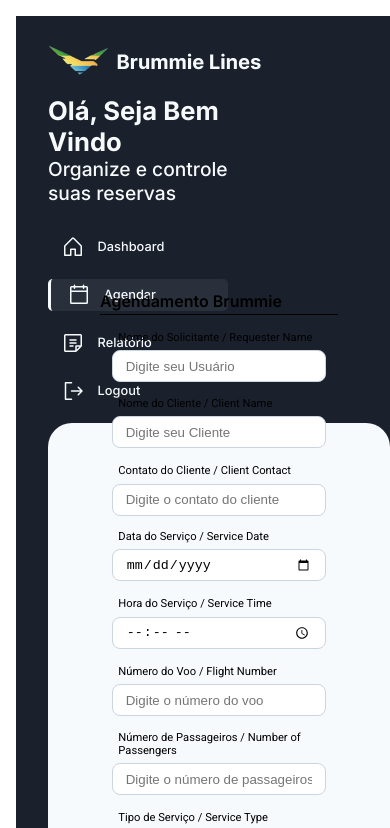
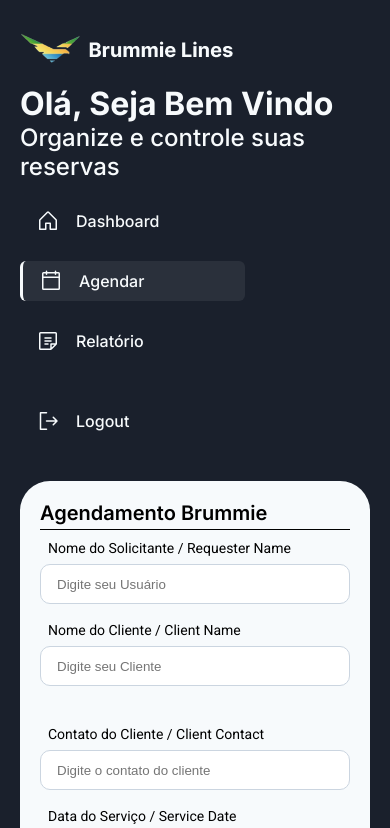
Before and after one commit to JuanBarcelos/Travel-Booking-System-, a React (Vite) app: page /booking in a window 390 px wide. Shown: the top 828 px of the page. Built offline with nearby package versions, Linux system fonts and the light colour scheme.

Commit message:
add responsividade

```diff
--- a/src/components/menu/Menu.css
+++ b/src/components/menu/Menu.css
@@ -56,13 +56,13 @@
     font-weight: 500;
 }
 
-footer{
+#menu-footer{
     cursor: pointer;
     margin-bottom: 4rem;
 }
 
 #menu-navigation ul a:hover,
-footer:hover{
+#menu-footer:hover{
     border-radius: .6rem;
     border-bottom: 3px solid var(--bg-dash, #F7FAFC);
     background: rgba(255, 255, 255, 0.07);
@@ -88,3 +88,11 @@
     background: rgba(255, 255, 255, 0.07);
     box-shadow: 0;
 }
+
+@media screen and (max-width: 912px) {
+    #menu-section {
+        justify-content: flex-start;
+        gap: 2rem;
+        flex: 0;
+    }
+}
--- a/src/components/modal-booking-details/ModalBooking.css
+++ b/src/components/modal-booking-details/ModalBooking.css
@@ -157,3 +157,46 @@
     background-color: #F7FAFC;
     color: #ff0000;
 }
+
+@media screen and (max-width: 430px) {
+    .modal-content {
+        padding: 2rem;
+    }
+
+    .close-button {
+        padding: .2rem;
+    }
+
+    .detales-warpper .detales-title h2{
+        font-size: 2rem;
+    }
+
+    .detales-warpper .detales-title h3{
+        font-size: 1.6rem;
+    }
+
+    .detales-warpper .detales-container{
+        align-items: flex-start;
+    }
+
+    .detales-warpper .detales-container .detale-content {
+        width: 100%;
+        flex-wrap: wrap;
+    }
+
+    .detales-warpper .detales-container .detale-content .title ,
+    .detales-warpper .detales-container .detale-content-observations .title{
+        flex: 1;
+        font-size: 1.4rem;
+    }
+
+    .detales-warpper .detales-container .detale-content .conteudo{
+        flex: .5;
+        font-size: 1.2rem;
+        text-align: right;
+    }
+
+    .detales-warpper .detales-container .detale-content-observations .conteudo{
+        font-size: 1.2rem;
+    }
+}
--- a/src/components/modal-booking-details/ModalBooking.jsx
+++ b/src/components/modal-booking-details/ModalBooking.jsx
@@ -1,32 +1,9 @@
-import { useNavigate } from 'react-router-dom';
-import { deleteBooking } from '../../script/delete-booking';
 import './ModalBooking.css';
 import { X } from '@phosphor-icons/react';
 import { formatDate } from '../../script/server-booking';
-import { toast } from 'react-toastify';
 
 export default function ModalBooking({ booking, onClose }) {
-    const navigate = useNavigate();
     const dataServico = formatDate(booking.dataServico);
-
-    // Redireciona com os dados da reserva
-    const handleEditBooking = () => {
-        navigate("/booking", { state: { booking } });
-    };
-
-    const handleSubmit = async (event) => {
-        event.preventDefault();
-
-        const response = await deleteBooking(booking);
-
-        if(response.success) {
-            toast.success(response.message);
-            onClose();
-        } else {
-            toast.error(response.message);
-        }
-    }
-
     return (
         <>
             <div id="modal" className="modal">
@@ -100,14 +77,6 @@
                                 <p className="conteudo">{booking.observation}</p>
                             </div>
                         </div>
-                        <div className="btn-detales">
-                            <button className="update" onClick={handleEditBooking}>
-                                Atualizar Reserva
-                            </button>
-                            <button className="delete" onClick={handleSubmit}>
-                                Cancelar Reserva
-                            </button>
-                        </div>
                     </div>
                 </div>
             </div>
--- a/src/components/modal-relatorio/ModalRelatorio.css
+++ b/src/components/modal-relatorio/ModalRelatorio.css
@@ -128,3 +128,38 @@
     background-color: #F7FAFC;
     color: #ff0000;
 }
+
+@media screen and (max-width: 430px) {
+    .relatorio-modal-content {
+        height: auto;
+        padding: 2rem;
+    }
+
+    .relatorio-modal-content .modal-warpper {
+        gap: 2.4rem;
+    }
+
+    .relatorio-modal-content .modal-warpper .modal-main {
+        gap: 2rem;
+    }
+
+    .relatorio-modal-content .modal-warpper .modal-main .modal-title h2 {
+        font-size: 2rem;
+    }
+    .relatorio-modal-content .modal-warpper .modal-main .modal-title h3{
+        font-size: 1.6rem;
+    }
+
+    .relatorio-modal-content .modal-warpper .modal-main p{
+        font-size: 1.4rem;
+    }
+
+    .relatorio-modal-content .modal-warpper .btn-modal-relatorio{
+        width: 15rem;
+        font-size: 1.4rem;
+    }
+
+    .close-button {
+        padding: .2rem;
+    }
+}
--- a/src/index.css
+++ b/src/index.css
@@ -12,8 +12,8 @@
 
 body {
     width: 100%;
-    height: 100vh;
     font-size: 1.6rem;
+    background: var(--Text-Color, #1A202C);
 }
 
 .conatiner{
@@ -21,8 +21,6 @@
     height: 100vh;
     background: var(--Text-Color, #1A202C);
 
-    font-size: 1.6rem;
-
     display: flex;
     flex-wrap: wrap;
 
--- a/src/pages/Booking/Booking.css
+++ b/src/pages/Booking/Booking.css
@@ -1,4 +1,13 @@
-#form-section{
+.booking-conatiner{
+    width: 100%;
+
+    display: flex;
+    flex-wrap: wrap;
+
+    padding: 2rem 2rem 2rem 4rem;
+}
+
+#booking-form-section {
     border-radius: 3rem;
     background: var(--bg-dash, #F7FAFC);
 
@@ -12,12 +21,10 @@
     align-items: center;
     justify-content: center;
 
-    height: 100%;
-
-    padding: 4rem 6.5rem;
+    padding: 2rem 6.5rem;
 }
 
-#form-section h2{
+#booking-form-section  h2{
     border-bottom: 1px solid #000;
 
     font-size: 2rem;
@@ -33,9 +40,9 @@
     flex-direction: column;
     align-items: center;
     justify-content: center;
-    gap: 2rem;
+    gap: 1rem;
 
-    padding-top: 2rem;
+    padding-top: 1rem;
 
     width: 100%;
 }
@@ -45,7 +52,7 @@
     display: flex;
     flex-direction: column;
     justify-content: center;
-    gap: 1.8rem;
+    gap: 1rem;
 }
 
 .form-inputs-content{
@@ -54,34 +61,32 @@
     gap: 4rem;
 }
 
-.form-inputs-content .input-group {
+.form-inputs-content .booking-input-group {
     width: 100%;
 }
 
-.form-inputs-content .input-group input{
-    width: 100%;
-}
 
-.input-group{
+
+.booking-input-group{
     display: flex;
     flex-direction: column;
     align-items: baseline;
     gap: .8rem;
 }
 
-.input-group label{
+.booking-input-group label{
     padding-left: .8rem;
     font-family: Roboto;
     font-size: 1.4rem;
     font-weight: 400;
 }
 
-.input-group input{
+.booking-input-group input{
     border-radius: 1rem;
     border: 1px solid var(--Stroke-Input, #CBD5E0);
     background: #FFF;
 
-    width: 58rem;
+    width: 100%;
     height: 4rem;
 
     padding-left: 1.6rem;
@@ -90,7 +95,7 @@
     outline: 0;
 }
 
-.input-group textarea{
+.booking-input-group textarea{
     border-radius: 1rem;
     border: 1px solid var(--Stroke-Input, #CBD5E0);
     background: var(--bg-icon-primary, #FFF);
@@ -135,68 +140,38 @@
     background: #26DC72;
     transition: 500ms;
 }
-
-/* Para telas menores que 768px (celulares) */
-@media (max-width: 900px) {
-    body{
+    /* pag booking */
+@media screen and (max-width: 912px) {
+    .booking-conatiner{
         padding: 2rem;
-        height: 100%;
+        flex-direction: column;
+        flex-wrap: nowrap;
     }
 
-    #menu-section {
-        padding-bottom: 0;
+    footer{
+        margin-bottom: 2rem;
     }
 
     #menu-main{
-        margin-top: 3.2rem;
+        margin-block: 2rem;
     }
 
     #menu-navigation ul{
         flex-direction: row;
-        gap: 2rem;
-    }
-
-    footer{
-        margin-block: 2rem;
-    }
-
-    #booking-form{
-        padding-top: 2rem;
-    }
-
-    .form-inputs-container{
-        width: 60rem;
     }
 }
 
-/* Para telas menores que 480px (celulares pequenos) */
-@media (max-width: 480px) {
-    body {
-        flex-wrap: nowrap;
-        flex-direction: column;
+@media screen and (max-width: 430px) {
+    #booking-form-section{
+        padding: 2rem;
     }
 
-    #menu-section{
-        justify-content: center;
-
-        padding-bottom: 0;
-    }
-
-    .form-inputs-container {
-        width: 90%;
-    }
-
-    .form-inputs-content {
+    .form-inputs-content{
         flex-direction: column;
-        gap: 2rem;
-    }
-
-    .input-group input {
-        width: 100%;
+        gap: 1.8rem;
     }
 
     #menu-navigation ul{
         flex-direction: column;
-        gap: 2rem;
     }
 }
--- a/src/pages/Booking/Booking.jsx
+++ b/src/pages/Booking/Booking.jsx
@@ -95,67 +95,67 @@
 
     return (
         <>
-            <div className="conatiner">
+            <div className="booking-conatiner">
                 <Menu />
-                <section id="form-section" className="section">
+                <section id="booking-form-section" className="section">
                     <h2 id="form-title" className="title">Agendamento Brummie</h2>
                     <form id="booking-form" className="form">
                         <div className="form-inputs-container">
-                            <div className="input-group">
+                            <div className="booking-input-group">
                                 <label htmlFor="solicitante">Nome do Solicitante / Requester Name</label>
                                 <input required id="solicitante" name="solicitante" type="text" placeholder="Digite seu Usuário" value={formData.solicitante} onChange={handleChange} />
                             </div>
                             <div className="form-inputs-content">
-                                <div className="input-group">
+                                <div className="booking-input-group">
                                     <label htmlFor="cliente">Nome do Cliente / Client Name</label>
                                     <input required id="cliente" name="cliente" type="text" placeholder="Digite seu Cliente" value={formData.cliente} onChange={handleChange} />
                                 </div>
-                                <div className="input-group">
+                                <div className="booking-input-group">
                                     <label htmlFor="contato">Contato do Cliente / Client Contact</label>
                                     <input id="contato" name="contato" type="text" placeholder="Digite o contato do cliente" value={formData.contato} onChange={handleChange} />
                                 </div>
                             </div>
                             <div className="form-inputs-content">
-                                <div className="input-group">
+                                <div className="booking-input-group">
                                     <label htmlFor="dataServico">Data do Serviço / Service Date</label>
                                     <input required id="data-serviço" name="dataServico" type="date" value={formData.dataServico} onChange={handleChange} />
                                 </div>
-                                <div className="input-group">
+                                <div className="booking-input-group">
                                     <label htmlFor="horaServico">Hora do Serviço / Service Time</label>
                                     <input required id="horaServico" name="horaServico" type="time" value={formData.horaServico} onChange={handleChange} />
                                 </div>
-                                <div className="input-group">
+                                <div className="booking-input-group">
                                     <label htmlFor="voo">Número do Voo / Flight Number</label>
                                     <input id="voo" name="voo" type="text" placeholder="Digite o número do voo" value={formData.voo} onChange={handleChange} />
                                 </div>
                             </div>
                             <div className="form-inputs-content">
-                                <div className="input-group">
+                                <div className="booking-input-group">
                                     <label htmlFor="pax">Número de Passageiros / Number of Passengers</label>
                                     <input id="pax" name="pax" type="text" placeholder="Digite o número de passageiros" value={formData.pax} onChange={handleChange} />
                                 </div>
-                                <div className="input-group">
+                                <div className="booking-input-group">
                                     <label htmlFor="servico">Tipo de Serviço / Service Type</label>
                                     <input required id="servico" name="servico" type="text" placeholder="Digite o tipo de serviço" value={formData.servico} onChange={handleChange} />
                                 </div>
                             </div>
-                            <div className="input-group">
+                            <div className="booking-input-group">
                                 <label htmlFor="driver">Preferência de Motorista  (Bilingue ou Monolíngue)  / Driver Preference (Bilingual or Monolingual)</label>
                                 <input id="driver" name="driver" type="text" placeholder="Digite a preferência do motorista" value={formData.driver} onChange={handleChange} />
                             </div>
-                            <div className="input-group">
+                            <div className="booking-input-group">
                                 <label htmlFor="veiculo">Tipo de Veículo / Vehicle Type</label>
                                 <input required id="veiculo" name="veiculo" type="text" placeholder="Digite o tipo de veículo" value={formData.veiculo} onChange={handleChange} />
                             </div>
-                            <div className="input-group">
+                            <div className="booking-input-group">
                                 <label htmlFor="pickup">Local de Embarque / Pickup Location</label>
                                 <input required id="pickup" name="pickup" type="text" placeholder="Digite o local de embarque" value={formData.pickup} onChange={handleChange} />
                             </div>
-                            <div className="input-group">
+                            <div className="booking-input-group">
                                 <label htmlFor="dropoff">Local de Desembarque / Dropoff Location</label>
                                 <input id="dropoff" name="dropoff" type="text" placeholder="Digite o local de desembarque" value={formData.dropoff} onChange={handleChange} />
                             </div>
-                            <div className="input-group">
+                            <div className="booking-input-group">
                                 <label htmlFor="observation">Observações / Observations</label>
                                 <textarea name="observation" id="observation" placeholder="Adicione observações" value={formData.observation} onChange={handleChange}></textarea>
                             </div>
--- a/src/pages/CreateUser/CreateUser.css
+++ b/src/pages/CreateUser/CreateUser.css
@@ -80,7 +80,7 @@
     border: 1px solid var(--Stroke-Input, #CBD5E0);
     background: #FFF;
 
-    width: 58rem;
+    width: 100%;
     height: 4rem;
 
     padding-left: 1.6rem;
@@ -134,68 +134,3 @@
     background: #26DC72;
     transition: 500ms;
 }
-
-/* Para telas menores que 768px (celulares) */
-@media (max-width: 900px) {
-    body{
-        padding: 2rem;
-        height: 100%;
-    }
-
-    #menu-section {
-        padding-bottom: 0;
-    }
-
-    #menu-main{
-        margin-top: 3.2rem;
-    }
-
-    #menu-navigation ul{
-        flex-direction: row;
-        gap: 2rem;
-    }
-
-    footer{
-        margin-block: 2rem;
-    }
-
-    #booking-form{
-        padding-top: 2rem;
-    }
-
-    .form-inputs-container{
-        width: 60rem;
-    }
-}
-
-/* Para telas menores que 480px (celulares pequenos) */
-@media (max-width: 480px) {
-    body {
-        flex-wrap: nowrap;
-        flex-direction: column;
-    }
-
-    #menu-section{
-        justify-content: center;
-
-        padding-bottom: 0;
-    }
-
-    .form-inputs-container {
-        width: 90%;
-    }
-
-    .form-inputs-content {
-        flex-direction: column;
-        gap: 2rem;
-    }
-
-    .input-group input {
-        width: 100%;
-    }
-
-    #menu-navigation ul{
-        flex-direction: column;
-        gap: 2rem;
-    }
-}
--- a/src/pages/Dashboard/Dashboard.css
+++ b/src/pages/Dashboard/Dashboard.css
@@ -45,7 +45,7 @@
     justify-content: flex-start;
     gap: 1rem;
 
-    width: 69.4rem;
+    width: 100%;
     height: 4rem;
 
     padding: 8px 16px;
@@ -166,67 +166,30 @@
     line-height: normal;
 }
 
-/* Para telas menores que 768px (celulares) */
-@media (max-width: 900px) {
-    body{
+#dashboard-section .warpper .dashboard-header {
+    gap: 2rem;
+}
+
+@media screen and (max-width: 912px) {
+    .conatiner{
         padding: 2rem;
-        height: 100%;
-    }
-
-    #menu-section {
-        padding-bottom: 0;
-    }
-
-    #menu-main{
-        margin-top: 3.2rem;
-    }
-
-    #menu-navigation ul{
-        flex-direction: row;
+        flex-direction: column;
+        flex-wrap: nowrap;
         gap: 2rem;
     }
 
-    footer{
-        margin-block: 2rem;
-    }
-
-    #booking-form{
-        padding-top: 2rem;
-    }
-
-    .form-inputs-container{
-        width: 60rem;
+    #dashboard-section{
+        padding: 2rem;
     }
 }
 
-/* Para telas menores que 480px (celulares pequenos) */
-@media (max-width: 480px) {
-    body {
-        flex-wrap: nowrap;
+@media screen and (max-width: 430px) {
+    #dashboard-section .warpper .dashboard-header {
         flex-direction: column;
+        align-items: flex-start;
     }
 
-    #menu-section{
-        justify-content: center;
-
-        padding-bottom: 0;
-    }
-
-    .form-inputs-container {
-        width: 90%;
-    }
-
-    .form-inputs-content {
-        flex-direction: column;
-        gap: 2rem;
-    }
-
-    .input-group input {
-        width: 100%;
-    }
-
-    #menu-navigation ul{
-        flex-direction: column;
-        gap: 2rem;
+    #search-button{
+        display: none;
     }
 }
--- a/src/pages/Login/Login.css
+++ b/src/pages/Login/Login.css
@@ -7,7 +7,7 @@
     font-size: 1.6rem;
     display: flex;
     flex-wrap: wrap;
-  }
+}
 
   #login-section-img{
     flex: 1;
@@ -89,14 +89,14 @@
     margin-top: 6.4rem;
   }
 
-  .input-group{
+  .login-input-group{
     display: flex;
     flex-direction: column;
     align-items: baseline;
     gap: .8rem;
   }
 
-  .input-group label{
+.login-input-group label{
     padding-left: .8rem;
     font-size: 1.6rem;
     font-weight: 400;
@@ -113,7 +113,7 @@
     border: 1px solid var(--Stroke-Input, #CBD5E0);
     background: #FFF;
 
-    width: 40rem;
+    width: 100%;
     height: 4rem;
 
     padding-left: 1.6rem;
@@ -159,69 +159,39 @@
     justify-content: center;
   }
 
-  /* Responsividade para Tablets */
-  @media (max-width: 868px) {
-    html {
-        font-size: 55%;
-    }
+  .login-inputs-container{
+    width: 80%;
+  }
 
-    body {
-        flex-direction: column;
-        padding: 1.5rem;
-    }
+  .login-input-group,
+  .login-input-icon {
+    width: 100%;
+  }
 
-    #login-section-img, #login-section-img img  {
-        display: none;
+  @media screen and (max-width: 912px){
+    .container {
+      padding: 2rem;
+      flex-direction: column;
+      flex-wrap: nowrap;
     }
 
     #login-section {
-        padding: 1.5rem;
-        flex: 1;
+      flex: 1;
+      padding: 0;
+
     }
 
-    .login-input-icon input {
-        width: 32rem;
+    #login-section-img {
+      display: none;
     }
 
-    #submit-button-login {
-        width: 20rem;
+    .footer-login{
+      margin-bottom: 0;
     }
   }
 
-  /* Responsividade para Celulares */
-  @media (max-width: 480px) {
-    html {
-        font-size: 50%;
-    }
-
-    body {
-        flex-direction: column;
-        padding: 1rem;
-    }
-
-    #login-section-img, #login-section-img img  {
-        display: none;
-    }
-
-    #login-section {
-        padding: 1rem;
-    }
-
-    #login-section main h1 {
-        font-size: 2.4rem;
-    }
-
-    #login-section main h2 {
-        font-size: 1.6rem;
-    }
-
-    .login-input-icon input {
-        width: 28rem;
-        height: 3.6rem;
-    }
-
-    #submit-button-login {
-        width: 18rem;
-        height: 3.6rem;
+  @media screen and (max-width: 430px) {
+    .login-inputs-container {
+      width: 100%;
     }
   }
--- a/src/pages/Login/Login.jsx
+++ b/src/pages/Login/Login.jsx
@@ -42,7 +42,7 @@
                         <h2>Faça login para gerenciar suas reservas</h2>
                         <form id="login-form">
                             <div className="login-inputs-container">
-                                <div className="input-group">
+                                <div className="login-input-group">
                                     <label htmlFor="username">Usuário</label>
                                     <div className="login-input-icon">
                                         <div className="i">
@@ -58,7 +58,7 @@
                                         />
                                     </div>
                                 </div>
-                                <div className="input-group">
+                                <div className="login-input-group">
                                     <label htmlFor="password">Senha</label>
                                     <div className="login-input-icon">
                                         <div className="i">
--- a/src/pages/RegisterUser/RegisterUser.css
+++ b/src/pages/RegisterUser/RegisterUser.css
@@ -80,7 +80,7 @@
     border: 1px solid var(--Stroke-Input, #CBD5E0);
     background: #FFF;
 
-    width: 58rem;
+    width: 100%;
     height: 4rem;
 
     padding-left: 1.6rem;
@@ -134,68 +134,3 @@
     background: #26DC72;
     transition: 500ms;
 }
-
-/* Para telas menores que 768px (celulares) */
-@media (max-width: 900px) {
-    body{
-        padding: 2rem;
-        height: 100%;
-    }
-
-    #menu-section {
-        padding-bottom: 0;
-    }
-
-    #menu-main{
-        margin-top: 3.2rem;
-    }
-
-    #menu-navigation ul{
-        flex-direction: row;
-        gap: 2rem;
-    }
-
-    footer{
-        margin-block: 2rem;
-    }
-
-    #booking-form{
-        padding-top: 2rem;
-    }
-
-    .form-inputs-container{
-        width: 60rem;
-    }
-}
-
-/* Para telas menores que 480px (celulares pequenos) */
-@media (max-width: 480px) {
-    body {
-        flex-wrap: nowrap;
-        flex-direction: column;
-    }
-
-    #menu-section{
-        justify-content: center;
-
-        padding-bottom: 0;
-    }
-
-    .form-inputs-container {
-        width: 90%;
-    }
-
-    .form-inputs-content {
-        flex-direction: column;
-        gap: 2rem;
-    }
-
-    .input-group input {
-        width: 100%;
-    }
-
-    #menu-navigation ul{
-        flex-direction: column;
-        gap: 2rem;
-    }
-}
```
